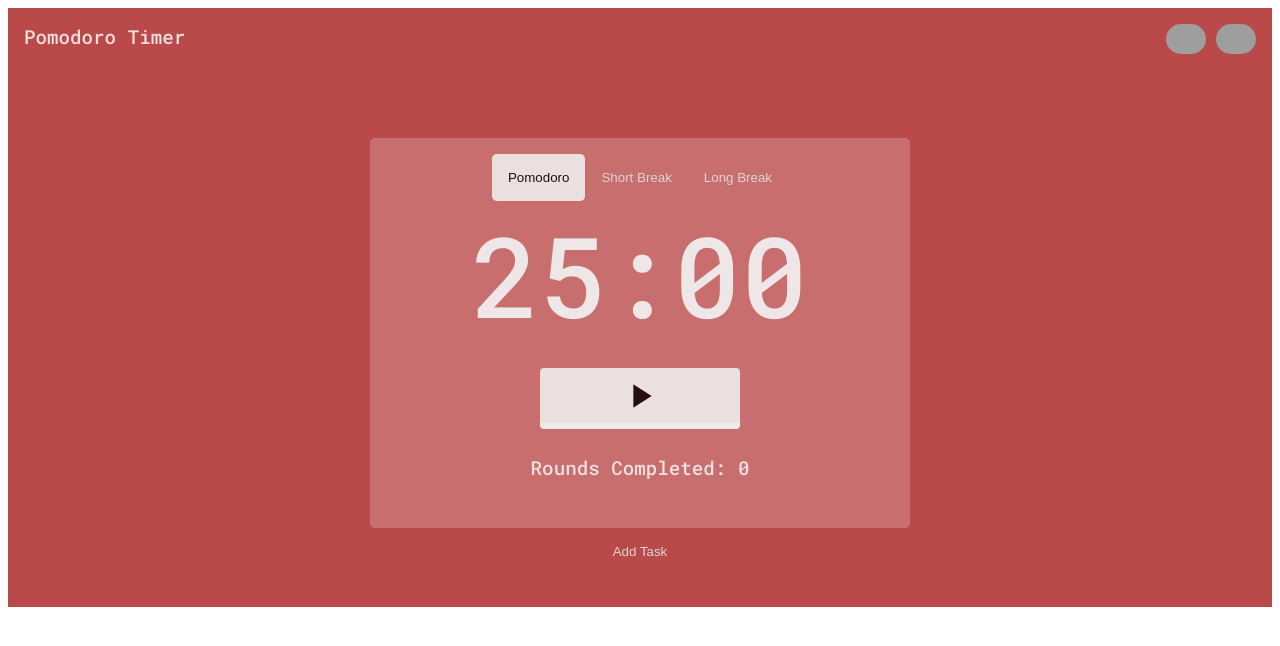
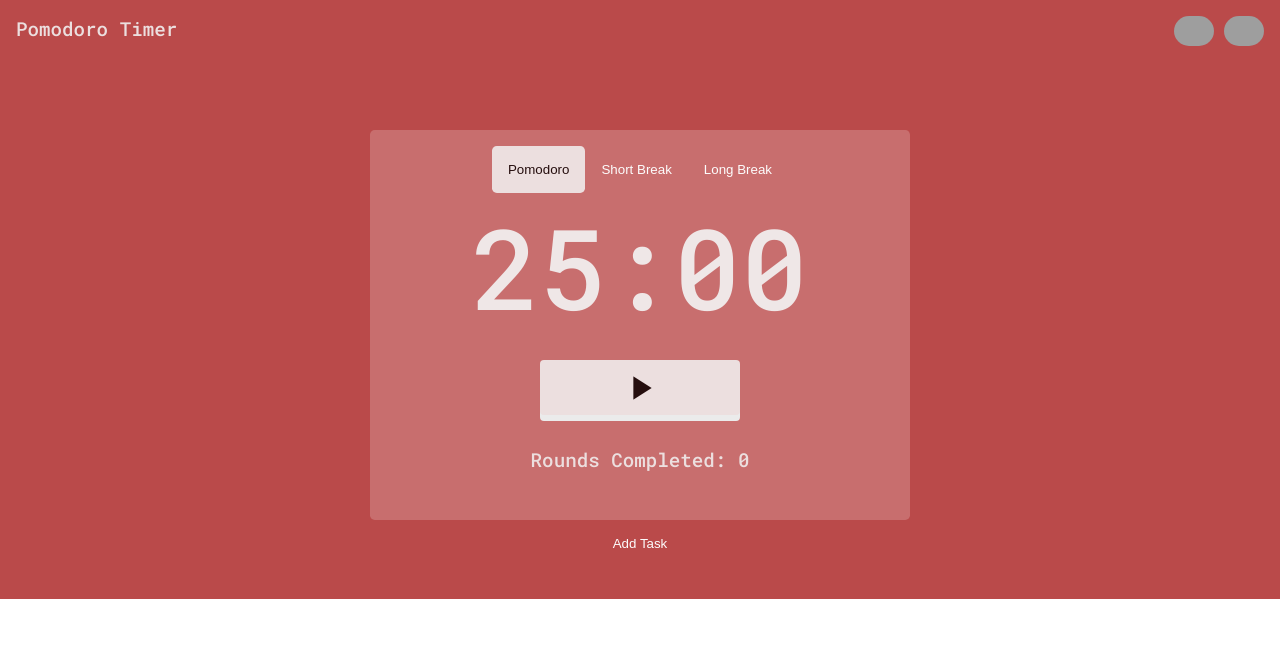
Before and after one commit to missatrox44/pomodoro-clock, a React (Vite) app: page / in a window 1280 px wide. Shown: the top 646 px of the page. Built offline with nearby package versions, Linux system fonts and the light colour scheme; grey boxes are pictures that could not be loaded.

Commit message:
Removed the white border around the app; lightened up both the icons and the button font colors for better contrast, and tweaked the shortBreak-mode color, again for better contrast.

```diff
--- a/src/App.css
+++ b/src/App.css
@@ -15,7 +15,7 @@ task {
   border: transparent;
   padding: 1rem;
   background-color: transparent;
-  color: var(--text1-dark);
+  color: var(--surface2-light);
 }
 
 button:hover,
@@ -132,7 +132,7 @@ a {
 
 .modal .icons {
   font-size: 1rem;
-  /* color: var(--surface3-light); */
+  color: var(--surface3-light);
 }
 
 .modal input {
@@ -224,7 +224,7 @@ a {
   transition: all 1s;
 }
 .shortBreak-mode { background-color:
-  hsl(170, var(--brand-saturation),var(--brand-lightness));
+  hsl(180, var(--brand-saturation), calc(var(--brand-lightness)), 1.8);
   transition: all 1s;
 }
 .longBreak-mode { background-color: hsl(
--- a/src/index.css
+++ b/src/index.css
@@ -1,7 +1,4 @@
 :root {
-
-
-
   /*
   font-family: Inter, system-ui, Avenir, Helvetica, Arial, sans-serif;
   line-height: 1.5;
@@ -63,3 +60,5 @@ input, textarea, p {
   font-family:inherit;
   font-size: inherit;
 }
+
+body { margin: 0;}
```
